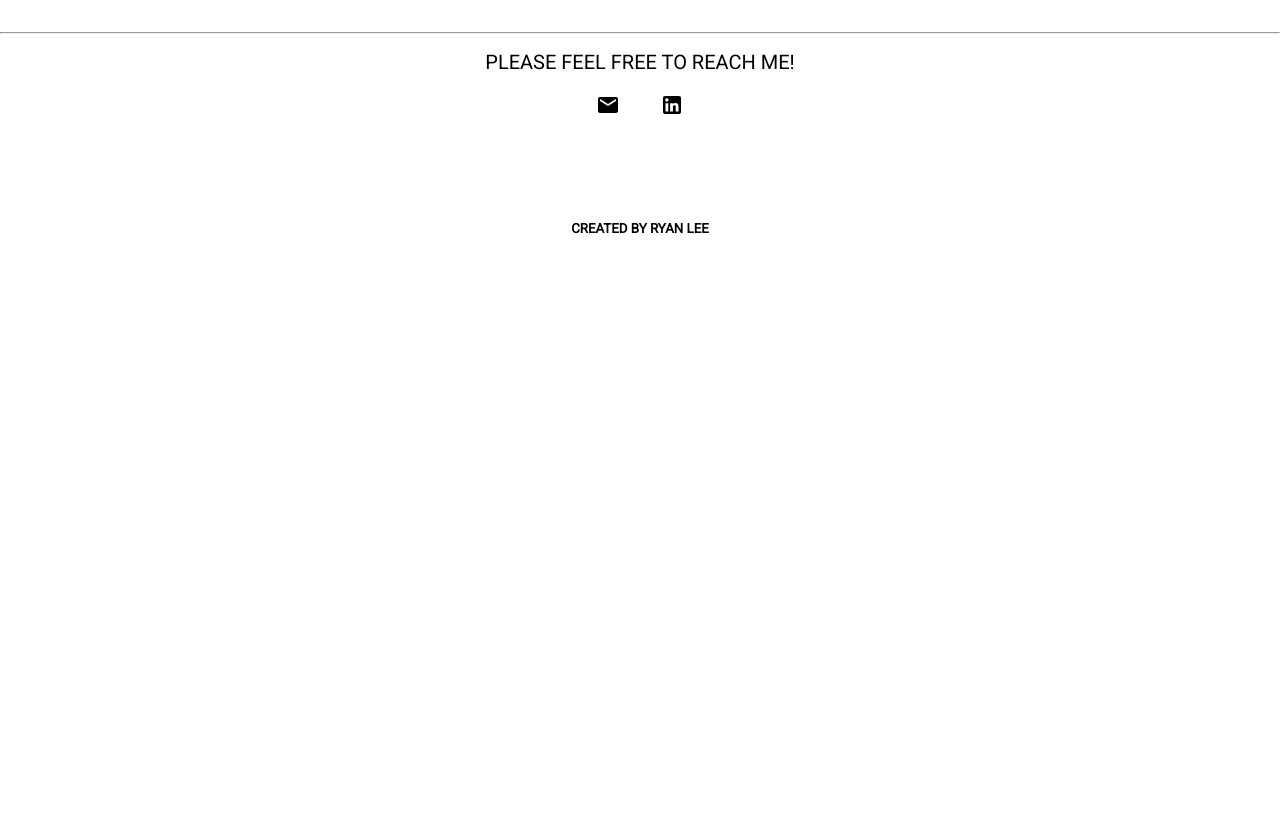
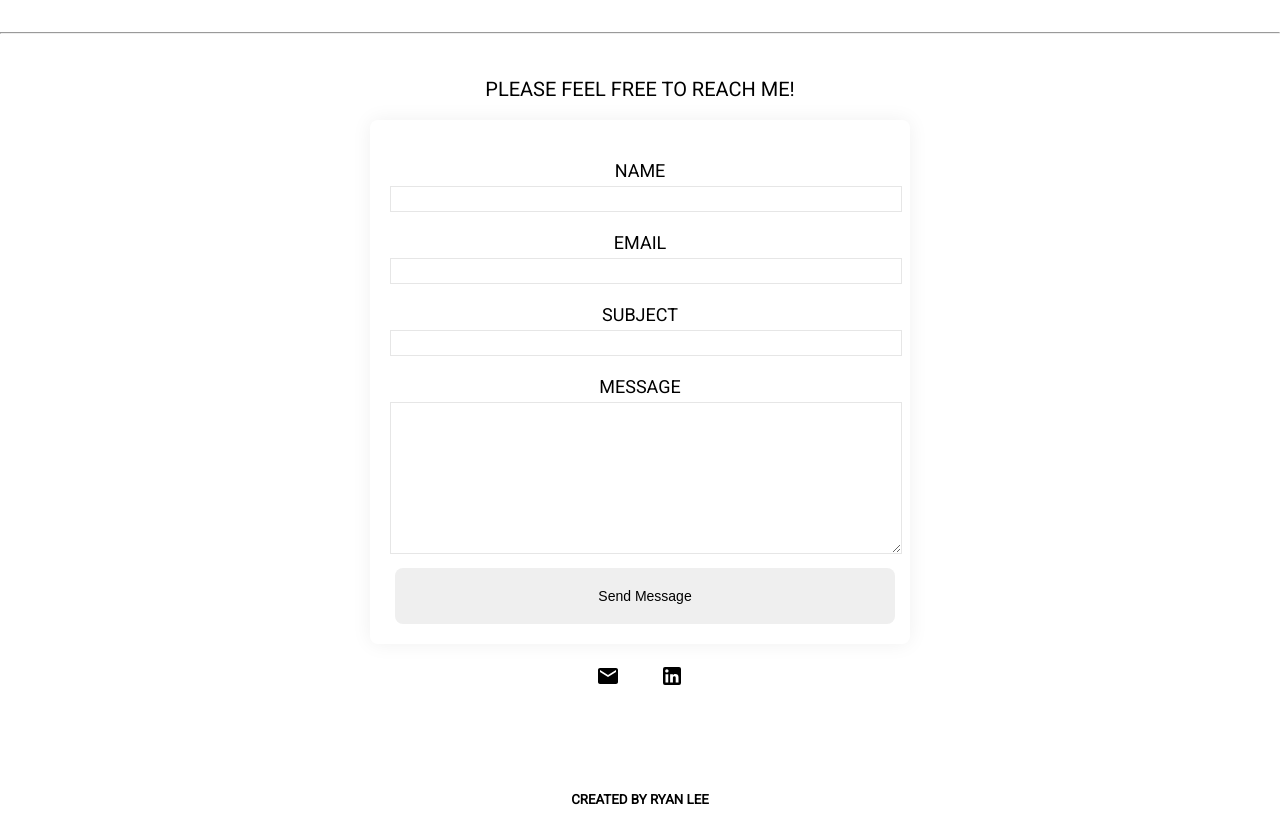
Before and after one commit to ryanslee91/portfolioweb, a React (Create React App) app: page / in a window 1280 px wide. Shown: the part 1740-2570 px from the top of the page. Before the commit the page ends 1999 px from the top, so only its background shows below. Built offline with nearby package versions, Linux system fonts and the light colour scheme.

Commit message:
contact update

```diff
--- a/src/components/Contact/Contact.css
+++ b/src/components/Contact/Contact.css
@@ -1,3 +1,51 @@
+.contact-box {
+	width: 90%;
+	max-width: 500px;
+	margin: 0 auto;
+	padding: 20px;
+	box-shadow: 0px 0px 20px #00000010;
+	background-color: whtie;
+	border-radius: 8px;
+	margin-bottom: 20px;
+}
+
+.form-group {
+	width: 100%;
+	margin-top: 20px;
+	font-size: 18px;
+}
+
+.form-group input,
+.form-group textarea {
+	width: 100%;
+	padding: 5px;
+	font-size: 12px;
+	border: 1px solid rgba(128, 128, 128, 0.199);
+	margin-top: 5px;
+}
+
+textarea {
+	resize: vertical;
+}
+
+button[type="submit"] {
+	margin-left: 5px;
+	text-align: center;
+	width: 100%;
+	border: none;
+	outline: none;
+	padding: 20px;
+	font-size: 14px;
+	border-radius: 8px;
+	cursor: pointer;
+	margin-top: 10px;
+	transition: .3s ease background-color;
+}
+
+button[type="submit"]:hover {
+	background-color: rgb(231, 213, 217);
+}
+
 #email,
 #linkedIn {
 	color: black;
--- a/src/components/Contact/Contact.jsx
+++ b/src/components/Contact/Contact.jsx
@@ -3,14 +3,41 @@ import './Contact.css'
 import {Email, LinkedIn} from '@material-ui/icons'
 
 export default function Contact() {
+
   return (
     <div className="contactDiv">
       <section id="contact">
         <br />
         <hr />
+        <br />
+
         <p>
           <span id="contactMsg">PLEASE FEEL FREE TO REACH ME!</span><br />
           <br />
+          <div className="contact-box">
+            <form action="https://formspree.io/f/mayavnow" method="POST" id="my-form">
+              <div className="form-group">
+                <label for="yourName">NAME</label>
+                <input type="text" id="yourName" name="yourName"></input>
+              </div>
+              <div className="form-group">
+                <label for="yourEmail">EMAIL</label>
+                <input type="email" id="yourEmail" name="yourEmail"></input>
+              </div>
+              <div className="form-group">
+                <label for="subject">SUBJECT</label>
+                <input type="text" id="subject" name="subject"></input>
+              </div>
+              <div className="form-group">
+                <label for="message">MESSAGE</label>
+                <textarea type="text" id="message" name="message" cols="30" rows="10"></textarea>
+              </div>
+              <button type="submit">Send Message</button>
+            </form>
+          </div>
+          <div id="status"></div>
+
+
           <a id="email" href={`mailto:ryanslee91@gmail.com`}>
             <Email/>
           </a>
--- a/src/components/Navbar/Navbar.css
+++ b/src/components/Navbar/Navbar.css
@@ -12,7 +12,7 @@
 }
 
 #resume {
-	padding-left: 700px;
+	padding-left: 870px;
 }
 #resumeLink,
 #pfLink,
@@ -33,7 +33,7 @@
 	margin-left: 20px;
 }
 
-@media screen and (max-width: 1000px) {
+@media screen and (max-width: 1200px) {
 	#resume {
 		padding-left: 30px;
 	}
```
